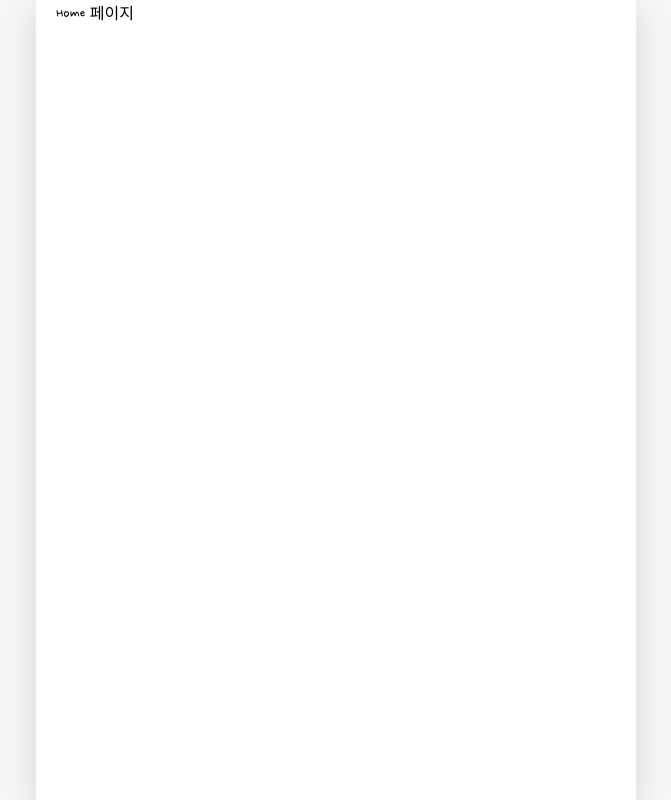
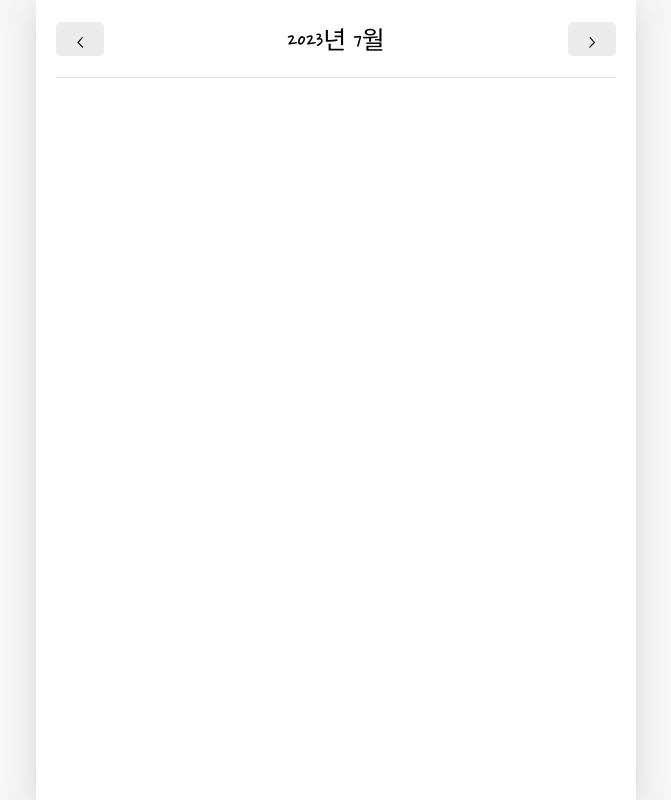
Before and after one commit to kang-gicheon/emotions_diary, a React (Create React App) app in the folder diary/: page / in a window 1280 px wide. Shown: the whole page, without its empty margins (304-975 px from the left). Built offline with nearby package versions, Linux system fonts and the light colour scheme; a web font is replaced by a local one.

Commit message:
헤더 구현하기
1. 버튼 클릭 유무에 따라 1달 전, 뒤로 가능 기능
2. 현재 날짜 연도, 월 보여줌

```diff
--- a/diary/src/pages/Home.js
+++ b/diary/src/pages/Home.js
@@ -1,7 +1,36 @@
 // 인덱스 페이지 컴포넌트
+import { useState } from "react";
+import Button from "../component/Button";
+import Header from "../component/Header";
 
 const Home = () => {
-  return <div>Home 페이지</div>;
+  // 헤더에 표시할 날짜를 저장할 state
+  const [pivotDate, setPivotDate] = useState(new Date());
+
+  // pivotDate에 저장된 날짜(Date)객체를 yyyy년 mm월 형식의 문자열로 제작
+  const headerTitle = `${pivotDate.getFullYear()}년 ${
+    pivotDate.getMonth() + 1
+  }월`;
+
+  // 월 증가 함수
+  const onIncreaseMonth = () => {
+    setPivotDate(new Date(pivotDate.getFullYear(), pivotDate.getMonth() + 1));
+  };
+
+  // 월 감소 함수
+  const onDecreaseMonth = () => {
+    setPivotDate(new Date(pivotDate.getFullYear(), pivotDate.getMonth() - 1));
+  };
+
+  return (
+    <div>
+      <Header
+        title={headerTitle}
+        leftChild={<Button text={"<"} onClick={onDecreaseMonth} />} // 버튼을 클릭시 한달씩 뒤로
+        rightChild={<Button text={">"} onClick={onIncreaseMonth} />} // 버튼을 클릭시 한달씩 앞으로
+      />
+    </div>
+  );
 };
 
 export default Home;
```
